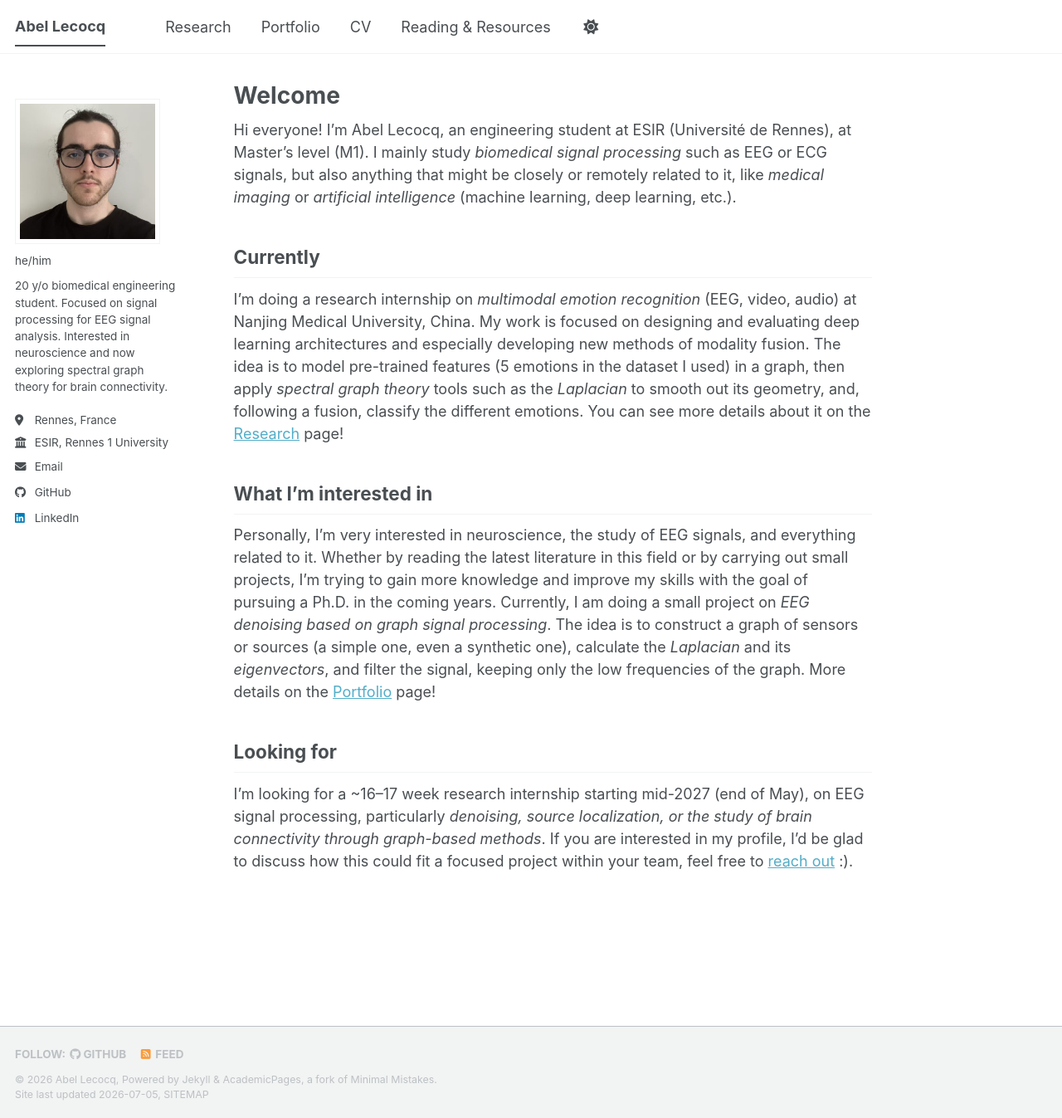
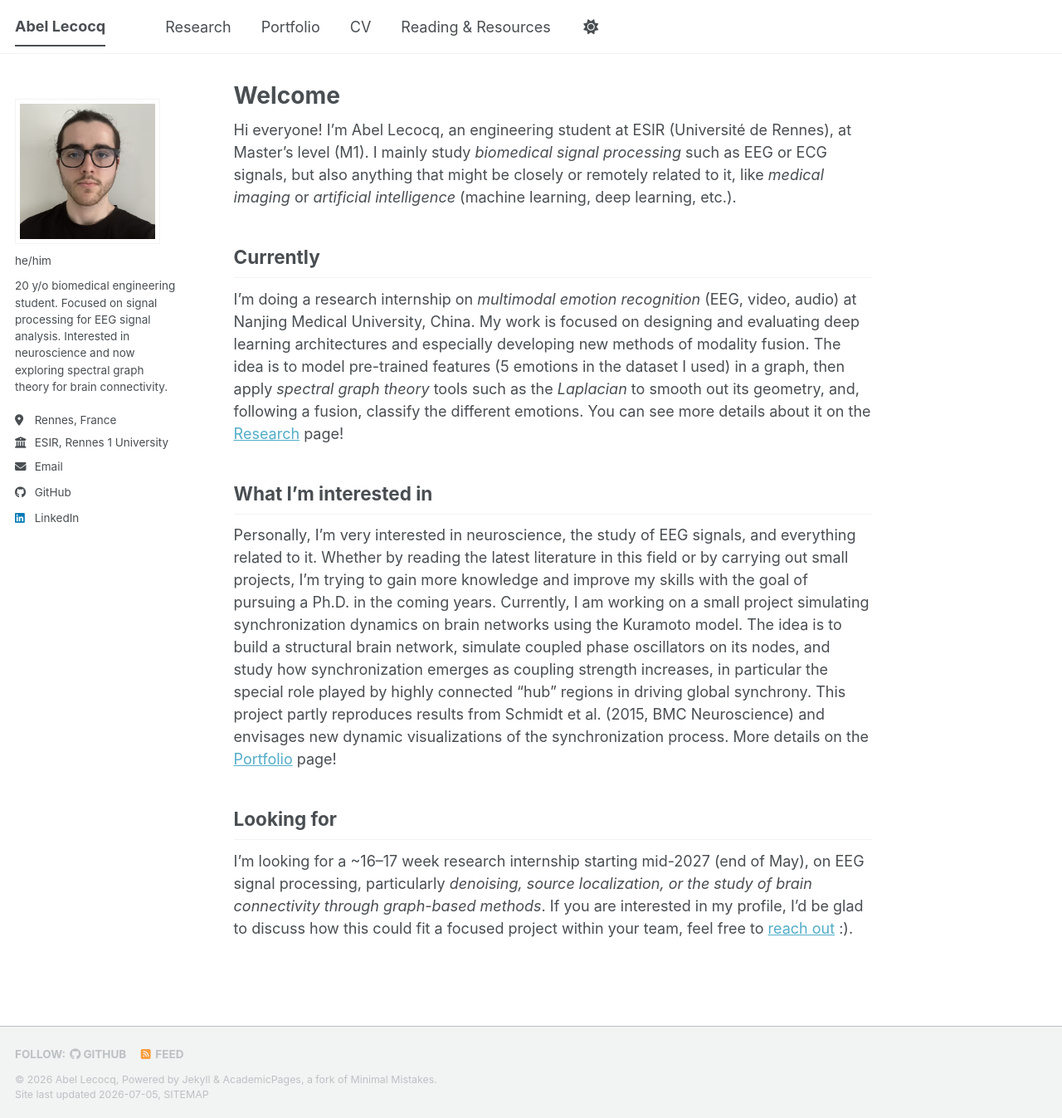
Before and after one commit to Abelccq/Abelccq.github.io, a Jekyll site: the page built from _pages/about.md, in a window 1280 px wide and 1347 px high. Shown: the whole window at 83% size. Built offline with Jekyll 4.4.1, drawn with Linux system fonts in a browser that asks for light colours; a script bundle is joined from its source files by our own code; library files that are not in the unit come from our copies.

Commit message:
Revise project description in about.md
Updated personal project details to reflect current work on simulating synchronization dynamics using the Kuramoto model.

```diff
--- a/_pages/about.md
+++ b/_pages/about.md
@@ -14,7 +14,7 @@ level (M1). I mainly study *biomedical signal processing* such as EEG or ECG sig
 I'm doing a research internship on *multimodal emotion recognition* (EEG, video, audio) at Nanjing Medical University, China. My work is focused on designing and evaluating deep learning architectures and especially developing new methods of modality fusion. The idea is to model pre-trained features (5 emotions in the dataset I used) in a graph, then apply *spectral graph theory* tools such as the *Laplacian* to smooth out its geometry, and, following a fusion, classify the different emotions. You can see more details about it on the [Research](/research/) page!
 
 ## What I'm interested in
-Personally, I'm very interested in neuroscience, the study of EEG signals, and everything related to it. Whether by reading the latest literature in this field or by carrying out small projects, I'm trying to gain more knowledge and improve my skills with the goal of pursuing a Ph.D. in the coming years. Currently, I am doing a small project on *EEG denoising based on graph signal processing*. The idea is to construct a graph of sensors or sources (a simple one, even a synthetic one), calculate the *Laplacian* and its *eigenvectors*, and filter the signal, keeping only the low frequencies of the graph. More details on the [Portfolio](/portfolio/) page!
+Personally, I'm very interested in neuroscience, the study of EEG signals, and everything related to it. Whether by reading the latest literature in this field or by carrying out small projects, I'm trying to gain more knowledge and improve my skills with the goal of pursuing a Ph.D. in the coming years. Currently, I am working on a small project simulating synchronization dynamics on brain networks using the Kuramoto model. The idea is to build a structural brain network, simulate coupled phase oscillators on its nodes, and study how synchronization emerges as coupling strength increases, in particular the special role played by highly connected "hub" regions in driving global synchrony. This project partly reproduces results from Schmidt et al. (2015, BMC Neuroscience) and envisages new dynamic visualizations of the synchronization process. More details on the [Portfolio](/portfolio/) page!
 
 ## Looking for
 I'm looking for a ~16–17 week research internship starting mid-2027 (end of May), on EEG signal processing, particularly *denoising, source localization, or the study of brain connectivity through graph-based methods*. If you are interested in my profile, I'd be glad to discuss how this could fit a focused project within your team, feel free to [reach out](mailto:abelccq05@gmail.com) :).
```
